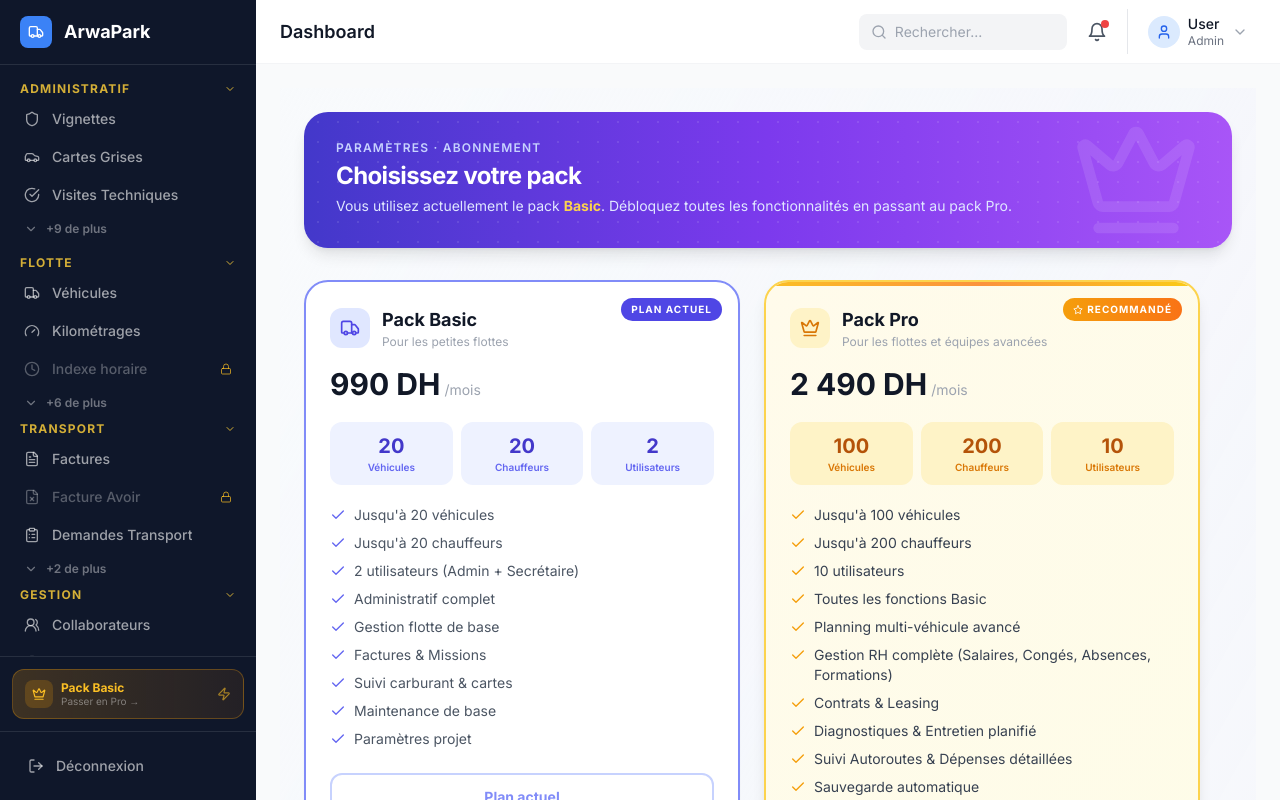
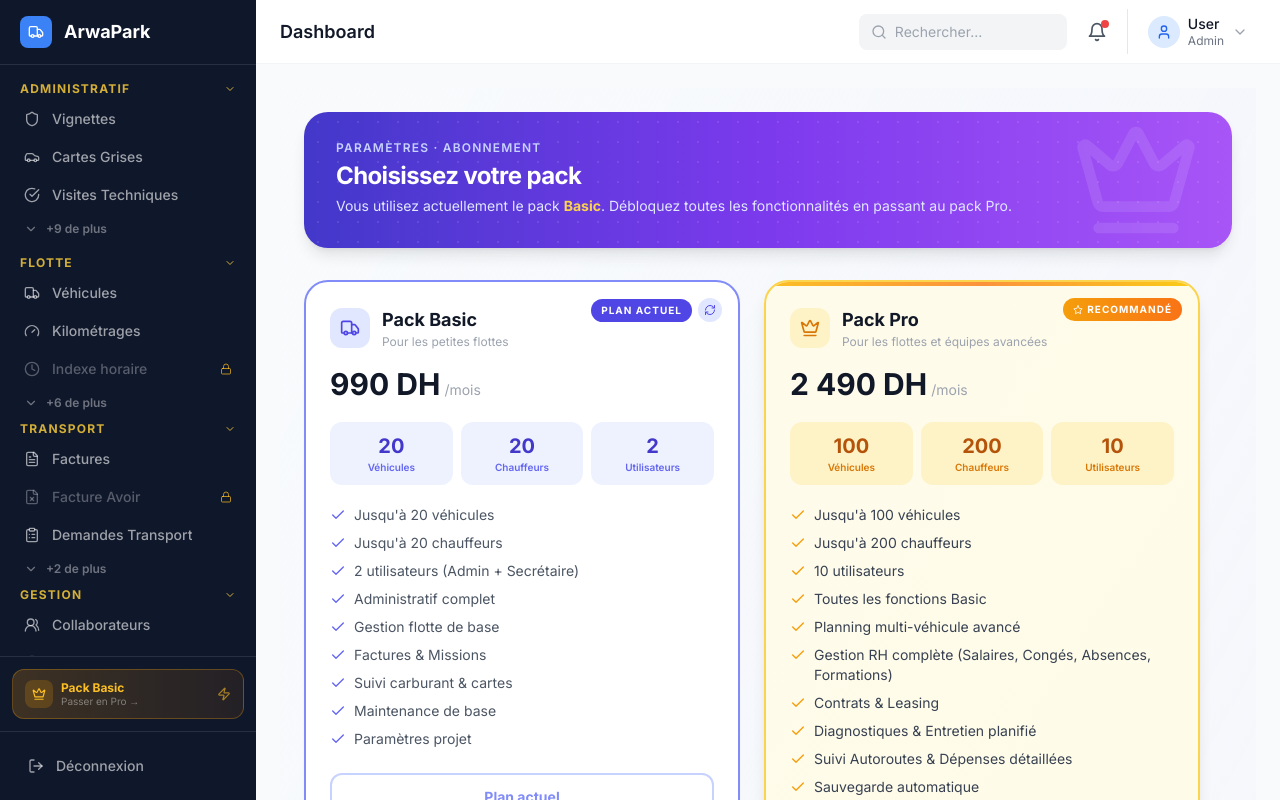
Before and after one commit to bestqrov/achko, a Next.js app in the folder frontend/: page /dashboard/parametres/pack in a window 1280 px wide. Built offline with nearby package versions, Linux system fonts and the light colour scheme.

Commit message:
feat: connect pack system to auth store (usePack hook), add upgrade icon near Plan actuel badge

```diff
--- a/frontend/app/dashboard/parametres/pack/page.tsx
+++ b/frontend/app/dashboard/parametres/pack/page.tsx
@@ -1,8 +1,8 @@
 'use client';
 
 import { useState } from 'react';
-import { Crown, Check, Lock, Zap, Phone, Mail, ArrowRight, Star, Shield, Truck } from 'lucide-react';
-import { PACKS, CURRENT_PACK, currentPack } from '@/lib/pack';
+import { Crown, Check, Lock, Zap, Phone, Mail, ArrowRight, Star, Shield, Truck, RefreshCw } from 'lucide-react';
+import { PACKS, usePack } from '@/lib/pack';
 
 const FEATURES_COMPARISON = [
   { label: 'Véhicules',             basic: '20 véhicules',    pro: '100 véhicules' },
@@ -40,6 +40,7 @@ function FeatureValue({ value }: { value: boolean | string }) {
 
 export default function PackPage() {
   const [contactOpen, setContactOpen] = useState(false);
+  const { packName, pack: currentPack } = usePack();
 
   return (
     <div className="min-h-screen bg-gradient-to-br from-slate-50 via-indigo-50/30 to-purple-50/20 p-6 space-y-8">
@@ -72,13 +73,22 @@ export default function PackPage() {
 
         {/* Basic */}
         <div className={`relative rounded-3xl border-2 overflow-hidden shadow-sm transition-all ${
-          CURRENT_PACK === 'basic'
+          packName === 'basic'
             ? 'border-indigo-400 bg-white'
             : 'border-gray-200 bg-white/70'
         }`}>
-          {CURRENT_PACK === 'basic' && (
-            <div className="absolute top-4 right-4 bg-indigo-600 text-white text-[10px] font-bold px-2.5 py-1 rounded-full uppercase tracking-widest">
-              Plan actuel
+          {packName === 'basic' && (
+            <div className="absolute top-4 right-4 flex items-center gap-1.5">
+              <div className="bg-indigo-600 text-white text-[10px] font-bold px-2.5 py-1 rounded-full uppercase tracking-widest flex items-center gap-1.5">
+                <span>Plan actuel</span>
+              </div>
+              <button
+                title="Renouveler / Changer de pack"
+                onClick={() => setContactOpen(true)}
+                className="w-6 h-6 rounded-full bg-indigo-100 hover:bg-indigo-200 flex items-center justify-center transition-colors"
+              >
+                <RefreshCw className="w-3 h-3 text-indigo-600" />
+              </button>
             </div>
           )}
           <div className="p-6">
@@ -119,7 +129,7 @@ export default function PackPage() {
               ))}
             </ul>
 
-            {CURRENT_PACK === 'basic' ? (
+            {packName === 'basic' ? (
               <div className="w-full py-3 rounded-xl border-2 border-indigo-200 text-center text-sm font-bold text-indigo-400">
                 Plan actuel
               </div>
@@ -133,15 +143,26 @@ export default function PackPage() {
 
         {/* Pro */}
         <div className={`relative rounded-3xl border-2 overflow-hidden shadow-lg transition-all ${
-          CURRENT_PACK === 'pro'
+          packName === 'pro'
             ? 'border-amber-400 bg-white'
             : 'border-amber-300 bg-gradient-to-br from-amber-50 to-yellow-50'
         }`}>
           {/* Popular badge */}
           <div className="absolute top-0 left-0 right-0 h-1 bg-gradient-to-r from-amber-400 via-orange-400 to-yellow-400" />
-          <div className="absolute top-4 right-4 bg-gradient-to-r from-amber-500 to-orange-500 text-white text-[10px] font-bold px-2.5 py-1 rounded-full uppercase tracking-widest flex items-center gap-1">
-            <Star className="w-2.5 h-2.5" />
-            {CURRENT_PACK === 'pro' ? 'Plan actuel' : 'Recommandé'}
+          <div className="absolute top-4 right-4 flex items-center gap-1.5">
+            <div className="bg-gradient-to-r from-amber-500 to-orange-500 text-white text-[10px] font-bold px-2.5 py-1 rounded-full uppercase tracking-widest flex items-center gap-1">
+              <Star className="w-2.5 h-2.5" />
+              {packName === 'pro' ? 'Plan actuel' : 'Recommandé'}
+            </div>
+            {packName === 'pro' && (
+              <button
+                title="Renouveler votre abonnement"
+                onClick={() => setContactOpen(true)}
+                className="w-6 h-6 rounded-full bg-amber-100 hover:bg-amber-200 flex items-center justify-center transition-colors"
+              >
+                <RefreshCw className="w-3 h-3 text-amber-600" />
+              </button>
+            )}
           </div>
 
           <div className="p-6">
@@ -182,7 +203,7 @@ export default function PackPage() {
               ))}
             </ul>
 
-            {CURRENT_PACK === 'pro' ? (
+            {packName === 'pro' ? (
               <div className="w-full py-3 rounded-xl border-2 border-amber-300 text-center text-sm font-bold text-amber-500">
                 Plan actuel
               </div>
@@ -212,14 +233,14 @@ export default function PackPage() {
             <div className="bg-indigo-50 px-5 py-3.5 flex items-center justify-center gap-1.5">
               <Truck className="w-3.5 h-3.5 text-indigo-600" />
               <span className="text-xs font-bold text-indigo-700 uppercase tracking-widest">Basic</span>
-              {CURRENT_PACK === 'basic' && (
+              {packName === 'basic' && (
                 <span className="w-1.5 h-1.5 rounded-full bg-indigo-500 ml-0.5" />
               )}
             </div>
             <div className="bg-amber-50 px-5 py-3.5 flex items-center justify-center gap-1.5">
               <Crown className="w-3.5 h-3.5 text-amber-600" />
               <span className="text-xs font-bold text-amber-700 uppercase tracking-widest">Pro</span>
-              {CURRENT_PACK === 'pro' && (
+              {packName === 'pro' && (
                 <span className="w-1.5 h-1.5 rounded-full bg-amber-500 ml-0.5" />
               )}
             </div>
--- a/frontend/components/Navbar/Navbar.tsx
+++ b/frontend/components/Navbar/Navbar.tsx
@@ -5,7 +5,7 @@ import { useAuthStore } from '@/lib/auth/authStore';
 import { useEffect, useRef, useState } from 'react';
 import { useRouter } from 'next/navigation';
 import Link from 'next/link';
-import { currentPack } from '@/lib/pack';
+import { usePack } from '@/lib/pack';
 
 interface NavbarProps {
   onMenuClick: () => void;
@@ -17,6 +17,7 @@ export default function Navbar({ onMenuClick, title = 'Dashboard' }: NavbarProps
   const router = useRouter();
   const [dropdownOpen, setDropdownOpen] = useState(false);
   const dropdownRef = useRef<HTMLDivElement>(null);
+  const { pack } = usePack();
 
   useEffect(() => { hydrate(); }, [hydrate]);
 
@@ -91,14 +92,14 @@ export default function Navbar({ onMenuClick, title = 'Dashboard' }: NavbarProps
                 <div className="flex items-center justify-between">
                   <div className="flex items-center gap-2">
                     <Crown className="w-3.5 h-3.5 text-amber-500" />
-                    <span className="text-xs font-bold text-amber-700">Pack {currentPack.label}</span>
+                    <span className="text-xs font-bold text-amber-700">Pack {pack.label}</span>
                   </div>
                   <span className="text-[10px] font-semibold text-amber-600 bg-amber-100 px-1.5 py-0.5 rounded-full">
                     actif
                   </span>
                 </div>
                 <p className="text-[11px] text-gray-500 mt-0.5">
-                  {currentPack.maxVehicules} véhicules · {currentPack.maxUsers} utilisateurs
+                  {pack.maxVehicules} véhicules · {pack.maxUsers} utilisateurs
                 </p>
               </div>
 
@@ -111,7 +112,7 @@ export default function Navbar({ onMenuClick, title = 'Dashboard' }: NavbarProps
                 >
                   <Zap className="w-4 h-4 text-amber-500 group-hover:text-indigo-500 transition-colors" />
                   <span className="font-medium">Changer de pack</span>
-                  {currentPack.name === 'basic' && (
+                  {pack.name === 'basic' && (
                     <span className="ml-auto text-[10px] font-bold text-white bg-gradient-to-r from-amber-500 to-orange-500 px-1.5 py-0.5 rounded-full">
                       PRO
                     </span>
--- a/frontend/components/Sidebar/Sidebar.tsx
+++ b/frontend/components/Sidebar/Sidebar.tsx
@@ -16,7 +16,7 @@ import {
 } from 'lucide-react';
 import { useAuthStore } from '@/lib/auth/authStore';
 import { useRouter } from 'next/navigation';
-import { currentPack, isLocked, PACKS } from '@/lib/pack';
+import { usePack } from '@/lib/pack';
 
 interface NavItem {
   label: string;
@@ -129,6 +129,7 @@ export default function Sidebar({ isOpen, onClose }: SidebarProps) {
   const router = useRouter();
   const [collapsed, setCollapsed] = useState<Record<string, boolean>>({});
   const [expanded,  setExpanded]  = useState<Record<string, boolean>>({});
+  const { pack, isLocked, packName } = usePack();
 
   /* Auto-expand section when active item is beyond PREVIEW */
   useEffect(() => {
@@ -279,7 +280,7 @@ export default function Sidebar({ isOpen, onClose }: SidebarProps) {
               <Crown className="w-3.5 h-3.5 text-amber-400" />
             </div>
             <div className="flex-1 min-w-0">
-              <p className="text-xs font-bold text-amber-400 leading-tight">Pack {currentPack.label}</p>
+              <p className="text-xs font-bold text-amber-400 leading-tight">Pack {pack.label}</p>
               <p className="text-[10px] text-white/40 group-hover:text-white/60 transition-colors leading-tight truncate">Passer en Pro →</p>
             </div>
             <Zap className="w-3.5 h-3.5 text-amber-400/60 group-hover:text-amber-400 flex-shrink-0 transition-colors" />
--- a/frontend/lib/auth/authStore.ts
+++ b/frontend/lib/auth/authStore.ts
@@ -7,6 +7,7 @@ interface User {
   email: string;
   role: string;
   agencyId: string;
+  pack?: 'basic' | 'pro';
 }
 
 interface AuthState {
--- a/frontend/lib/pack.ts
+++ b/frontend/lib/pack.ts
@@ -1,10 +1,13 @@
 // Pack configuration for ArwaPark SaaS
-// In production, currentPack would come from the authenticated user's subscription
+// currentPack is driven by user.pack coming from the auth store / JWT.
+// To switch a user's pack, update user.pack in the JWT payload and call setAuth().
+
+import { useAuthStore } from '@/lib/auth/authStore';
 
 export type PackName = 'basic' | 'pro';
 
 export interface PackConfig {
-  name: string;
+  name: PackName;
   label: string;
   price: string;
   priceNote: string;
@@ -96,12 +99,15 @@ export const PACKS: Record<PackName, PackConfig> = {
   },
 };
 
-// ── Current active pack ────────────────────────────────────────────────────────
-// TODO: replace with real subscription data from auth/API
-export const CURRENT_PACK: PackName = 'basic';
+// ── Hook — use this in every component that needs pack info ────────────────────
+export function usePack() {
+  const user = useAuthStore((s) => s.user);
+  const packName: PackName = (user?.pack as PackName) ?? 'basic';
+  const pack = PACKS[packName];
 
-export const currentPack = PACKS[CURRENT_PACK];
-
-export function isLocked(href: string): boolean {
-  return currentPack.lockedHrefs.includes(href);
+  return {
+    packName,
+    pack,
+    isLocked: (href: string) => pack.lockedHrefs.includes(href),
+  };
 }
```
Also changed, not shown: 1 other file (tests, documents, lock files or other folders).
